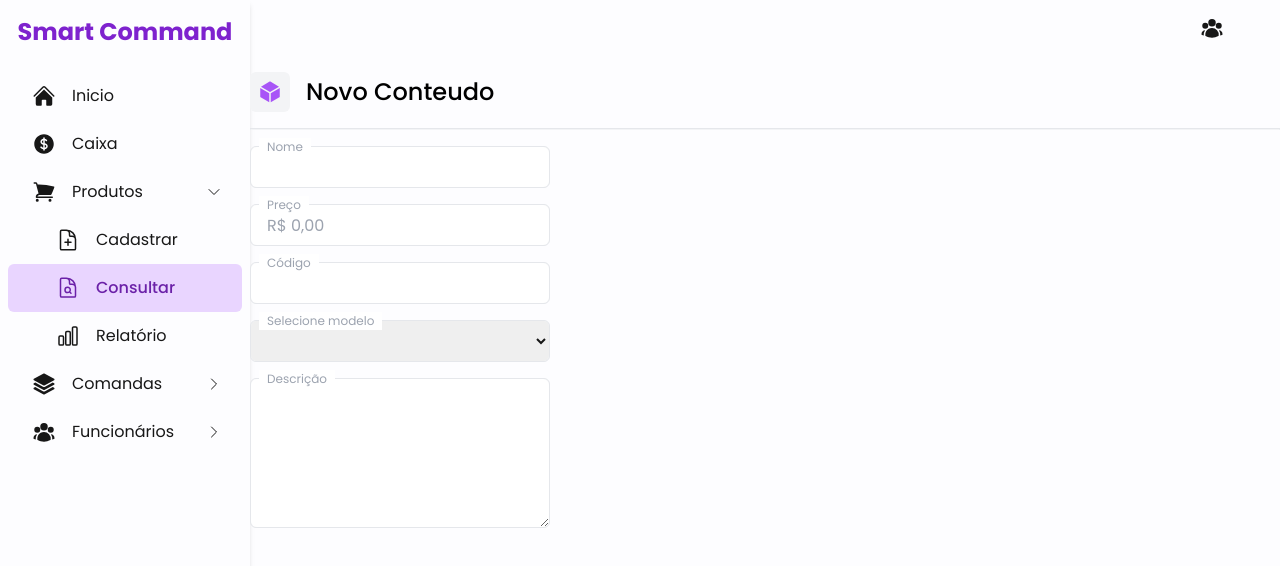
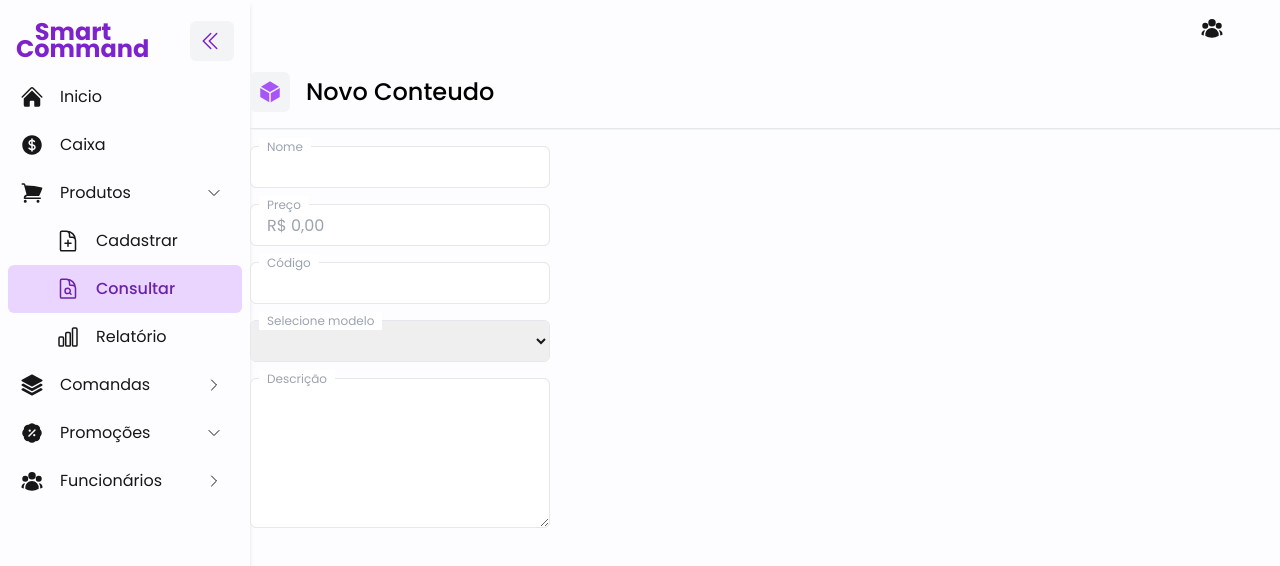
Before and after one commit to klenivingeri/smart-command, a Next.js app: page /produto/consultar in a window 1280 px wide. Shown: the top 566 px of the page. Built offline with nearby package versions, Linux system fonts and the light colour scheme.

Commit message:
fix: melhorando menu, criando menu aberto e fechado

```diff
--- a/src/components/Organisms/Sidebar/index.js
+++ b/src/components/Organisms/Sidebar/index.js
@@ -1,20 +1,45 @@
 "use client";
 import { IconChart } from "@/icons/Chart";
 import { IconChevronDown, IconChevronRight } from "@/icons/Chevron";
+import { IconChevronDoubleLeft, IconChevronDoubleRight } from "@/icons/ChevronDouble";
 import { IconCommand } from "@/icons/Command";
 import { IconCreate } from "@/icons/Create";
 import { IconHome } from "@/icons/Home";
 import { IconMoney } from "@/icons/Money";
+import { IconPercent } from "@/icons/Percent";
 import { IconSearch } from "@/icons/Search";
 import { IconShoppingCart } from "@/icons/ShoppingCart";
 import { IconUsers, IconUserAdd, IconUserSearch } from "@/icons/User";
 import Link from "next/link";
 import { useState } from "react";
 
+const menu = {
+  product: [
+    "produto",
+    "cadastrar-produto",
+    "consultar-produtos",
+    "relatorio-produtos",
+  ],
+  command: ["comanda", "consultar-comandas", "relatorio-comandas"],
+  employees: [
+    "funcionario",
+    "cadastrar-funcionario",
+    "consultar-funcionarios",
+    "relatorio-funcionarios",
+  ],
+  promotion: [
+    "promocao",
+    "cadastrar-promocao",
+    "consultar-promocoes",
+    "relatorio-promocoes",
+  ],
+};
+
+
 const Li = ({
   children,
   link = "",
-  pl = "pl-6",
+  pl = "pl-3",
   name,
   path,
   handleSetPathName,
@@ -34,31 +59,49 @@ const Li = ({
   );
 };
 
-const menu = {
-  product:['produto', 'cadastrar-produto', 'consultar-produtos', 'relatorio-produtos'],
-  command:['comanda', 'consultar-comandas', 'relatorio-comandas'],
-  employees:['funcionario', 'cadastrar-funcionario', 'consultar-funcionarios', 'relatorio-funcionarios']
-}
+
 
 export const SideBar = ({ path }) => {
   const [pathName, setPathName] = useState(path || "");
+  const [closeMenu, setCloseMenu] = useState(false);
 
   const handleSetPathName = (name, link) => {
-    if(name === pathName && !link){
-      setPathName('')
-    }else {
-      setPathName(name)
+    if (name === pathName && !link) {
+      setPathName("");
+    } else {
+      setPathName(name);
     }
-  }
-
-  return (
+  };
+  console.log({closeMenu})
+  return !closeMenu ? (
     <nav className="w-[250px] min-w-[250px] shadow-md">
-      <div id="logo" className="flex justify-center my-4 text-2xl text-purple-700">
-        <b>Smart Command</b>
+      <div
+        id="logo"
+        className="flex mt-4 text-2xl justify-between items-center mx-4 text-purple-700"
+      >
+        <div className="flex flex-col justify-center">
+          <span className="flex justify-center ml-[-19px]">
+            <b>Smart</b>
+          </span>
+          <div className="mt-[-15px]">
+            <b>Command</b>
+          </div>
+        </div>
+        <div
+          onClick={() => setCloseMenu(!closeMenu)}
+          className="bg-gray-100 hover:bg-purple-200 pl-2 pr-3 py-2 rounded-md"
+        >
+          <IconChevronDoubleLeft size="w-6 h-6" />
+        </div>
       </div>
       <div id="menu">
         <ul className="list-none p-2 w-full">
-          <Li name="inicio" path={pathName} handleSetPathName={handleSetPathName} link="/">
+          <Li
+            name="inicio"
+            path={pathName}
+            handleSetPathName={handleSetPathName}
+            link="/"
+          >
             <IconHome size="w-6 h-6" />
             Inicio
           </Li>
@@ -96,7 +139,7 @@ export const SideBar = ({ path }) => {
               path={pathName}
               handleSetPathName={handleSetPathName}
               pl="pl-12"
-              link='/produto/cadastrar'
+              link="/produto/cadastrar"
             >
               <IconCreate size="w-6 h-6" />
               Cadastrar
@@ -106,7 +149,7 @@ export const SideBar = ({ path }) => {
               path={pathName}
               handleSetPathName={handleSetPathName}
               pl="pl-12"
-              link='/produto/consultar'
+              link="/produto/consultar"
             >
               <IconSearch size="w-6 h-6" />
               Consultar
@@ -116,7 +159,7 @@ export const SideBar = ({ path }) => {
               path={pathName}
               handleSetPathName={handleSetPathName}
               pl="pl-12"
-              link='/produto/relatorio'
+              link="/produto/relatorio"
             >
               <IconChart size="w-6 h-6" />
               Relatório
@@ -147,7 +190,7 @@ export const SideBar = ({ path }) => {
               path={pathName}
               handleSetPathName={handleSetPathName}
               pl="pl-12"
-              link='/comanda/consultar'
+              link="/comanda/consultar"
             >
               <IconSearch size="w-6 h-6" />
               Consultar
@@ -157,7 +200,60 @@ export const SideBar = ({ path }) => {
               path={pathName}
               handleSetPathName={handleSetPathName}
               pl="pl-12"
-              link='/comanda/relatorio'
+              link="/comanda/relatorio"
+            >
+              <IconChart size="w-6 h-6" />
+              Relatório
+            </Li>
+          </div>
+          <Li
+            name="promocao"
+            path={pathName}
+            handleSetPathName={handleSetPathName}
+          >
+            <div className="flex w-full justify-between">
+              <div className="flex gap-4">
+                <IconPercent size="w-6 h-6" />
+                Promoções
+              </div>
+              <div className="mt-[4px] mr-2">
+                {menu.product.includes(pathName) ? (
+                  <IconChevronDown size="w-4 h-4" />
+                ) : (
+                  <IconChevronRight size="w-4 h-4" />
+                )}
+              </div>
+            </div>
+          </Li>
+          <div
+            className={`${menu.promotion.includes(pathName) ? "" : "hidden"}`}
+          >
+            <Li
+              name="cadastrar-promocao"
+              path={pathName}
+              handleSetPathName={handleSetPathName}
+              pl="pl-12"
+              link="/promocao/cadastrar"
+            >
+              <IconCreate size="w-6 h-6" />
+              Cadastrar
+            </Li>
+            <Li
+              name="consultar-promocoes"
+              path={pathName}
+              handleSetPathName={handleSetPathName}
+              pl="pl-12"
+              link="/promocao/consultar"
+            >
+              <IconSearch size="w-6 h-6" />
+              Consultar
+            </Li>
+            <Li
+              name="relatorio-promocoes"
+              path={pathName}
+              handleSetPathName={handleSetPathName}
+              pl="pl-12"
+              link="/promocao/relatorio"
             >
               <IconChart size="w-6 h-6" />
               Relatório
@@ -182,13 +278,15 @@ export const SideBar = ({ path }) => {
               </div>
             </div>
           </Li>
-          <div className={`${menu.employees.includes(pathName) ? "" : "hidden"}`}>
+          <div
+            className={`${menu.employees.includes(pathName) ? "" : "hidden"}`}
+          >
             <Li
               name="cadastrar-funcionario"
               path={pathName}
               handleSetPathName={handleSetPathName}
               pl="pl-12"
-              link='/funcionario/cadastrar'
+              link="/funcionario/cadastrar"
             >
               <IconUserAdd size="w-6 h-6" />
               Cadastrar
@@ -198,7 +296,7 @@ export const SideBar = ({ path }) => {
               path={pathName}
               handleSetPathName={handleSetPathName}
               pl="pl-12"
-              link='/funcionario/consultar'
+              link="/funcionario/consultar"
             >
               <IconUserSearch size="w-6 h-6" />
               Consultar
@@ -208,7 +306,7 @@ export const SideBar = ({ path }) => {
               path={pathName}
               handleSetPathName={handleSetPathName}
               pl="pl-12"
-              link='/funcionario/relatorio'
+              link="/funcionario/relatorio"
             >
               <IconChart size="w-6 h-6" />
               Relatório
@@ -217,5 +315,81 @@ export const SideBar = ({ path }) => {
         </ul>
       </div>
     </nav>
+  ) : (
+    <nav className="w-[64px] min-w-[64px] shadow-md">
+      <div
+        id="logo"
+        className="flex mt-4 text-2xl justify-center items-center ml-4 pt-[17px] text-purple-700"
+      >
+        <div className="flex flex-col justify-center">
+          <div className="flex justify-center ml-[-19px]"><b>SC</b></div>
+        </div>
+      </div>
+      <div id="menu">
+        <ul className="list-none p-2 w-full">
+        <div onClick={() => setCloseMenu(!closeMenu)} title="Inicio">
+          <Li
+            name="inicio"
+            path={pathName}
+            handleSetPathName={handleSetPathName}
+            link="/"
+          >
+            <IconHome size="w-6 h-6" />
+          </Li>
+
+          </div>
+          <div onClick={() => setCloseMenu(!closeMenu)} title="Caixa">
+          <Li
+            name="caixa"
+            path={pathName}
+            handleSetPathName={handleSetPathName}
+            link="/caixa"
+          >
+            <IconMoney size="w-6 h-6" />
+          </Li>
+          </div>
+          <div onClick={() => setCloseMenu(!closeMenu)} title="Produto">
+          <Li
+            name="produto"
+            path={pathName}
+            handleSetPathName={handleSetPathName}
+
+          >
+            <IconShoppingCart size="w-6 h-6" />
+          </Li>
+          </div>
+          <div onClick={() => setCloseMenu(!closeMenu)} title="Comanda">
+          <Li
+            name="comanda"
+            path={pathName}
+            handleSetPathName={handleSetPathName}
+            onClick={() => setCloseMenu(!closeMenu)}
+          >
+            <IconCommand size="w-6 h-6" />
+          </Li>
+          </div>
+          <div onClick={() => setCloseMenu(!closeMenu)} title="Promoção">
+          <Li
+            name="promocao"
+            path={pathName}
+            handleSetPathName={handleSetPathName}
+            onClick={() => setCloseMenu(!closeMenu)}
+          >
+            <IconPercent size="w-6 h-6" />
+          </Li>
+          </div>
+          <div onClick={() => setCloseMenu(!closeMenu)} title="Funcionario">
+          <Li
+            name="funcionario"
+            path={pathName}
+            handleSetPathName={handleSetPathName}
+            onClick={() => setCloseMenu(!closeMenu)}
+          >
+            <IconUsers size="w-6 h-6" />
+          </Li>
+          </div>
+        </ul>
+      </div>
+    </nav>
   );
 };
--- /dev/null
+++ b/src/icons/ChevronDouble/index.js
@@ -0,0 +1,43 @@
+export const IconChevronDoubleLeft = ({size}) => {
+  return (
+    <svg
+      xmlns="http://www.w3.org/2000/svg"
+      viewBox="0 0 24 24"
+      fill="currentColor"
+      className={size}
+    >
+      <path
+        fillRule="evenodd"
+        d="M10.72 11.47a.75.75 0 0 0 0 1.06l7.5 7.5a.75.75 0 1 0 1.06-1.06L12.31 12l6.97-6.97a.75.75 0 0 0-1.06-1.06l-7.5 7.5Z"
+        clipRule="evenodd"
+      />
+      <path
+        fillRule="evenodd"
+        d="M4.72 11.47a.75.75 0 0 0 0 1.06l7.5 7.5a.75.75 0 1 0 1.06-1.06L6.31 12l6.97-6.97a.75.75 0 0 0-1.06-1.06l-7.5 7.5Z"
+        clipRule="evenodd"
+      />
+    </svg>
+  );
+};
+
+export const IconChevronDoubleRight = ({size}) => {
+  return (
+    <svg
+      xmlns="http://www.w3.org/2000/svg"
+      viewBox="0 0 24 24"
+      fill="currentColor"
+      className={size}
+    >
+      <path
+        fillRule="evenodd"
+        d="M10.72 11.47a.75.75 0 0 0 0 1.06l7.5 7.5a.75.75 0 1 0 1.06-1.06L12.31 12l6.97-6.97a.75.75 0 0 0-1.06-1.06l-7.5 7.5Z"
+        clipRule="evenodd"
+      />
+      <path
+        fillRule="evenodd"
+        d="M4.72 11.47a.75.75 0 0 0 0 1.06l7.5 7.5a.75.75 0 1 0 1.06-1.06L6.31 12l6.97-6.97a.75.75 0 0 0-1.06-1.06l-7.5 7.5Z"
+        clipRule="evenodd"
+      />
+    </svg>
+  );
+};
--- /dev/null
+++ b/src/icons/Percent/index.js
@@ -0,0 +1,16 @@
+export const IconPercent = ({size}) => {
+  return (
+    <svg
+      xmlns="http://www.w3.org/2000/svg"
+      viewBox="0 0 24 24"
+      fill="currentColor"
+      className={size}
+    >
+      <path
+        fillRule="evenodd"
+        d="M11.99 2.243a4.49 4.49 0 0 0-3.398 1.55 4.49 4.49 0 0 0-3.497 1.306 4.491 4.491 0 0 0-1.307 3.498 4.491 4.491 0 0 0-1.548 3.397c0 1.357.6 2.573 1.548 3.397a4.491 4.491 0 0 0 1.307 3.498 4.49 4.49 0 0 0 3.498 1.307 4.49 4.49 0 0 0 3.397 1.549 4.49 4.49 0 0 0 3.397-1.549 4.49 4.49 0 0 0 3.497-1.307 4.491 4.491 0 0 0 1.306-3.497 4.491 4.491 0 0 0 1.55-3.398c0-1.357-.601-2.573-1.549-3.397a4.491 4.491 0 0 0-1.307-3.498 4.49 4.49 0 0 0-3.498-1.307 4.49 4.49 0 0 0-3.396-1.549Zm3.53 7.28a.75.75 0 0 0-1.06-1.06l-6 6a.75.75 0 1 0 1.06 1.06l6-6Zm-5.78-.905a1.125 1.125 0 1 0 0 2.25 1.125 1.125 0 0 0 0-2.25Zm4.5 4.5a1.125 1.125 0 1 0 0 2.25 1.125 1.125 0 0 0 0-2.25Z"
+        clipRule="evenodd"
+      />
+    </svg>
+  );
+};
```
